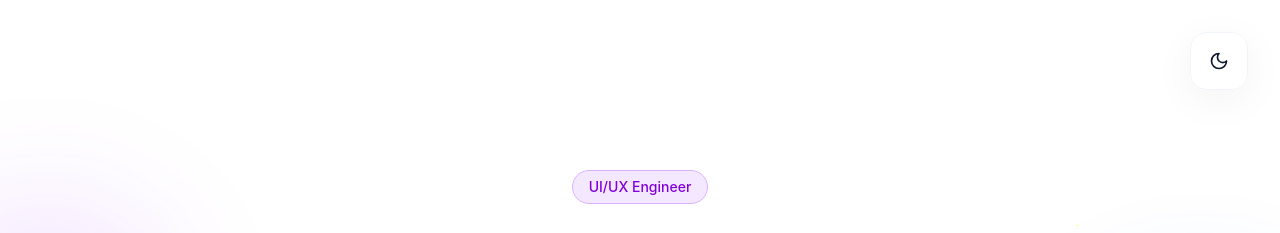
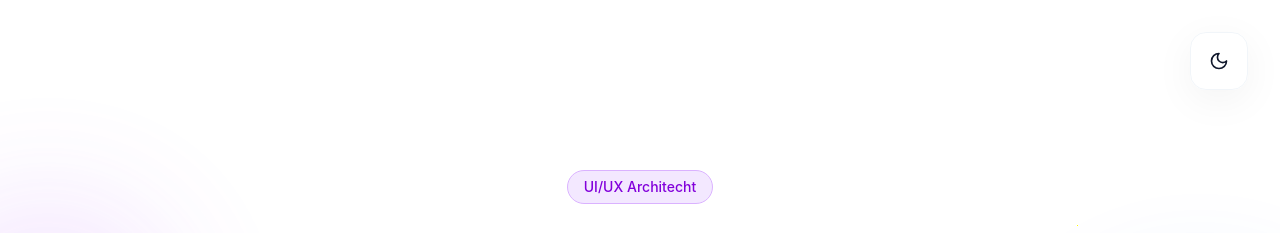
Before and after one commit to IsuruParindya/Personal-Portfolio, a React (Vite) app: page / in a window 1280 px wide. Shown: the top 233 px of the page. Built offline with nearby package versions, Linux system fonts and the light colour scheme.

Commit message:
refactor: correct job title in Hero component and enhance tagline for clarity

```diff
--- a/src/app/components/Hero.tsx
+++ b/src/app/components/Hero.tsx
@@ -16,7 +16,7 @@ export const Hero = () => {
           transition={{ duration: 0.8 }}
         >
           <span className="px-4 py-1.5 rounded-full bg-purple-100 dark:bg-purple-900/20 border border-purple-300 dark:border-purple-700 text-purple-700 dark:text-purple-300 text-sm font-medium mb-6 inline-block">
-            UI/UX Engineer
+            UI/UX Architecht
           </span>
           <h1 className="text-5xl md:text-7xl font-bold text-slate-900 dark:text-white mb-6 tracking-tight">
             Crafting Digital Experiences with <span className="text-purple-600 dark:text-purple-400">Precision</span> & <span className="text-purple-600 dark:text-purple-400">Purpose</span>
```
